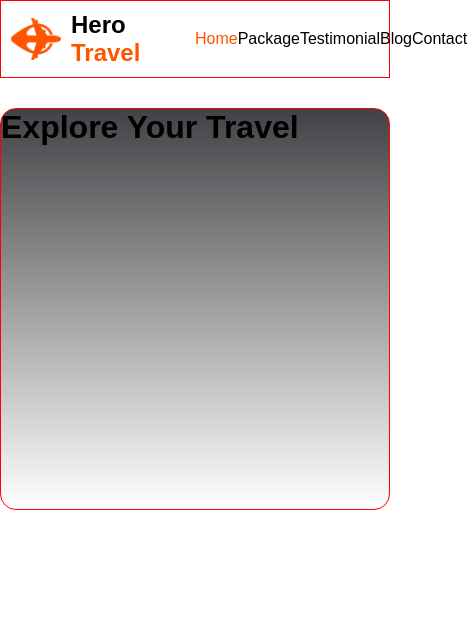
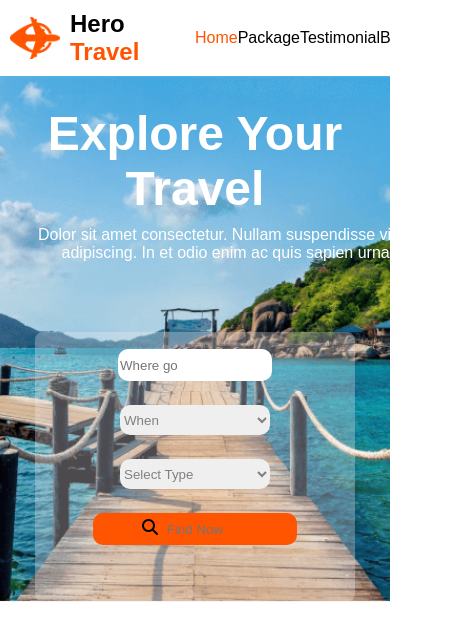
Before and after one commit to Shahnewaz001/hero-travel, a plain HTML site: page index.html in a window 390 px wide. Shown: the whole page, 467 px wide, since content can reach past the window. Drawn offline with Linux system fonts and the light colour scheme.

Commit message:
complete the nav and banner section with responsive moode

```diff
--- a/index.html
+++ b/index.html
@@ -6,6 +6,7 @@
     <link rel="stylesheet" href="styles/styles.css">
     <link rel="stylesheet" href="styles/responsive.css">
     <title>Hero-Travel</title>
+    <link rel="stylesheet" href="https://cdnjs.cloudflare.com/ajax/libs/font-awesome/6.5.1/css/all.min.css" />
 </head>
 <body>
     <header>
@@ -23,8 +24,24 @@
         </div>
        </nav>
        <div class="banner-section">
-          <h1>Explore Your Travel</h1>
+          <div class="banner-title">
+            <h1>Explore Your Travel</h1>
+          <p>Dolor sit amet consectetur. Nullam suspendisse vitae ultricies dolor adipiscing. In et odio enim ac quis sapien urna eu phasellus.</p>
+          </div>
+          <div class="select-option">
+             <input class="input-items" type="text" placeholder="Where go" value="">
+             <select class="input-items" name="" id="">
+                <option value="" >When</option>
+             </select>
+             <select class="input-items" name="" id="">
+                <option value="" >Select Type</option>
+             </select>
+                    <input class="input-items-icons" type="text" value="" placeholder="Find Now">
+                   <i class="fa fa-search"> </i>
+
+
        </div>
+    </div>
     </header>
     <main></main>
     <footer></footer>
--- a/styles/responsive.css
+++ b/styles/responsive.css
@@ -0,0 +1,41 @@
+@media screen and (max-width:600px) {
+    html,body{
+        height: 100%;
+        width: 100%;
+        margin: 0;
+        padding: 0;
+        overflow-x: hidden;
+    }
+    .banner-title{
+        padding-top: 30px;
+    }
+    .banner-title h1{
+        font-size: 3rem;
+        margin-top: 0;
+    }
+    .banner-title p{
+        width: 550px;
+    }
+    .banner-section {
+        background-position:center;
+    }
+    .select-option{
+        width: 300px;
+        height: 250px;
+        margin-top: 70px;
+        flex-direction: column;
+        display: flex;
+        justify-content: center;
+        align-items: center;
+    }
+    .input-items-icons {
+        width: 200px;
+        display: flex;
+        text-align: center;
+    }
+    .fa{
+        position: relative;
+        bottom: 20%;
+        right: 15%;
+    }
+}
--- a/styles/styles.css
+++ b/styles/styles.css
@@ -9,9 +9,9 @@
   /* font-weight: 800; */
  }
 
-nav, .banner-section{
+nav{
     max-width: 1200px;
-    border: 1px solid red;
+    /* border: 1px solid red; */
     margin: 0 auto;
     padding: 10px;
     display: flex;
@@ -19,6 +19,7 @@ nav, .banner-section{
 nav img{
     max-width: 50px;
     margin-right: 10px;
+    object-fit: cover;
 }
 .main-color{
     color: #FF5400;
@@ -36,20 +37,58 @@ nav img{
     justify-content: space-between;
 }
 .banner-section{
-    padding: 0;
-    margin-top: 30px;
-    min-height: 400px;
-    border-radius: 16px;
-background: linear-gradient(180deg, rgba(19, 19, 24, 0.80) 0%, rgba(19, 19, 24, 0.00) 100%);
+    min-height: 500px;
+    max-width: 1200px;
+    margin: 0 auto;
+    background-image: url(../Images/Group\ 13\ \(1\)\ \(1\).png);
+    background-repeat: no-repeat;
+    background-size: cover;
 }
-/* .banner-section h1{color: #FFF; */
-    font-size: 60px;
-    max-width: 600px;
+.banner-title h1{
+    color: #FFF;
+    font-size: 64px;
     text-align: center;
+    margin-top: 20px;
 }
-/* .banner-section p{ */
+.banner-title{
+    /* border: 1px solid green; */
+    padding-top: 110px;
+}
+.banner-title p{
     color: #FFF;
-text-align: center;
-font-size: 16px;
-max-width: 650px;
+    width: 650px;
+    margin: 0 auto;
+    text-align: center;
+    font-size: 16px;
+    margin-top: 10px;
+    margin-bottom: 20px;
 }
+.select-option{
+   display: flex;
+   justify-content: center;
+   gap: 30px;
+   max-width: 700px;
+   height: 40px;
+   margin: 0 auto;
+   padding: 10px;
+gap: 24px;
+   border-radius: 8px;
+background: rgba(244, 239, 239, 0.3);
+   /* border: 1px solid blue; */
+}
+.input-items-icons{
+    background: #FF5400;
+    width: 150px;
+height:30px;
+border-radius: 10px;
+border: 0;
+color: rgba(19, 19, 24, 0.50);
+}
+
+.input-items{
+    width: 150px;
+height:30px;
+border-radius: 10px;
+border: 0;
+color: rgba(19, 19, 24, 0.50);
+}
```
